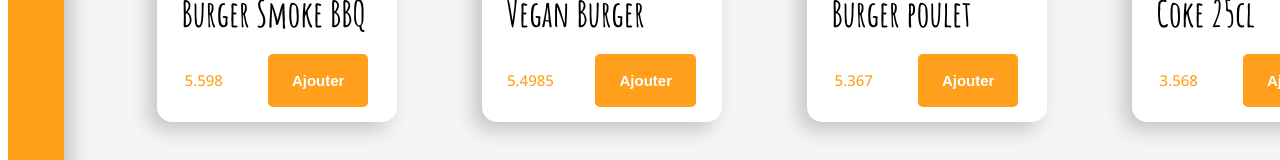
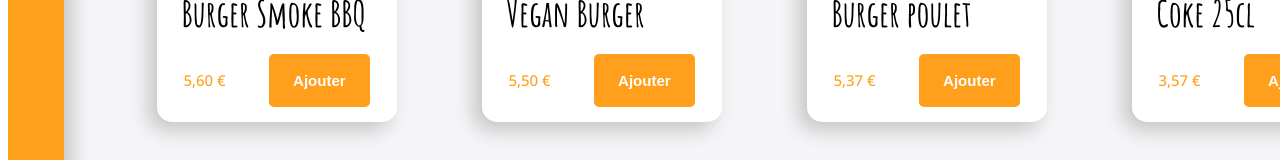
Before and after one commit to jauresmanouan/crasee-burger, a React (Vite) app: page /order/1 in a window 1280 px wide. Shown: the part 382-542 px from the top of the page. Built offline with nearby package versions, Linux system fonts and the light colour scheme.

Commit message:
♻️ F05 : ORDER > MAIN > MENU > Add funtion formatPrice and refactor code

```diff
--- a/src/components/pages/order/Main/Menu/Menu.jsx
+++ b/src/components/pages/order/Main/Menu/Menu.jsx
@@ -2,18 +2,20 @@ import styled from "styled-components";
 import { fakeMenu2 } from "../../../../../fakeData/fakeMenu";
 import { useState } from "react";
 import Card from "./Card";
+import { formatPrice } from "../../../../../utils/maths";
 
 export default function Menu() {
   const [menu, setMenu] = useState(fakeMenu2);
 
   return (
     <MenuStyled>
-      {menu.map((produit) => {
+      {menu.map(({id, imageSource, title, price}) => {
         return (
           <Card
-            imageSource={produit.imageSource}
-            title={produit.title}
-            price={produit.price}
+            key={id}
+            imageSource={imageSource}
+            title={title}
+            price={formatPrice(price)}
           />
         );
       })}
@@ -27,5 +29,4 @@ const MenuStyled = styled.div`
   grid-row-gap: 60px;
   padding: 50px 50px 150px;
   justify-items: center;
-
 `;
```
